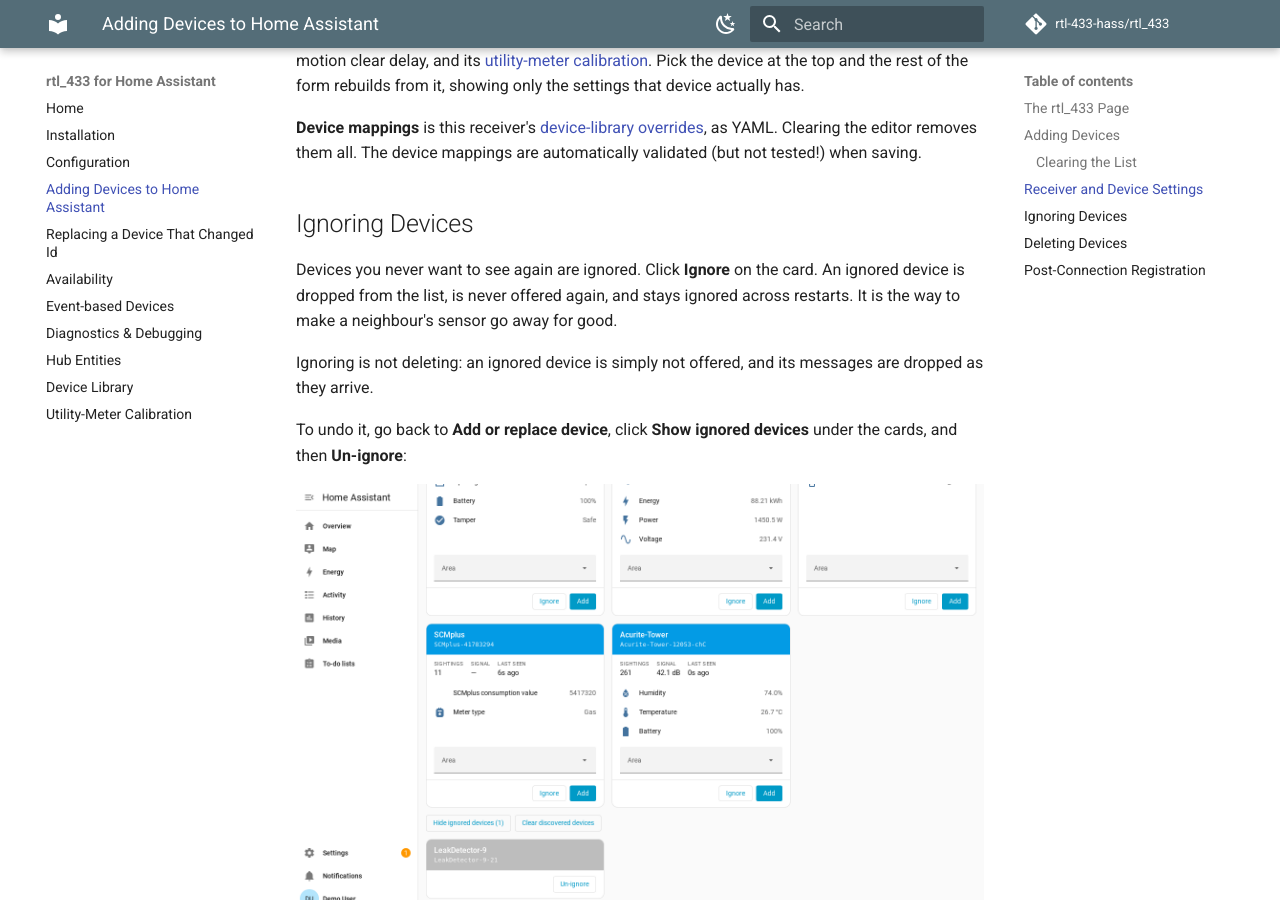
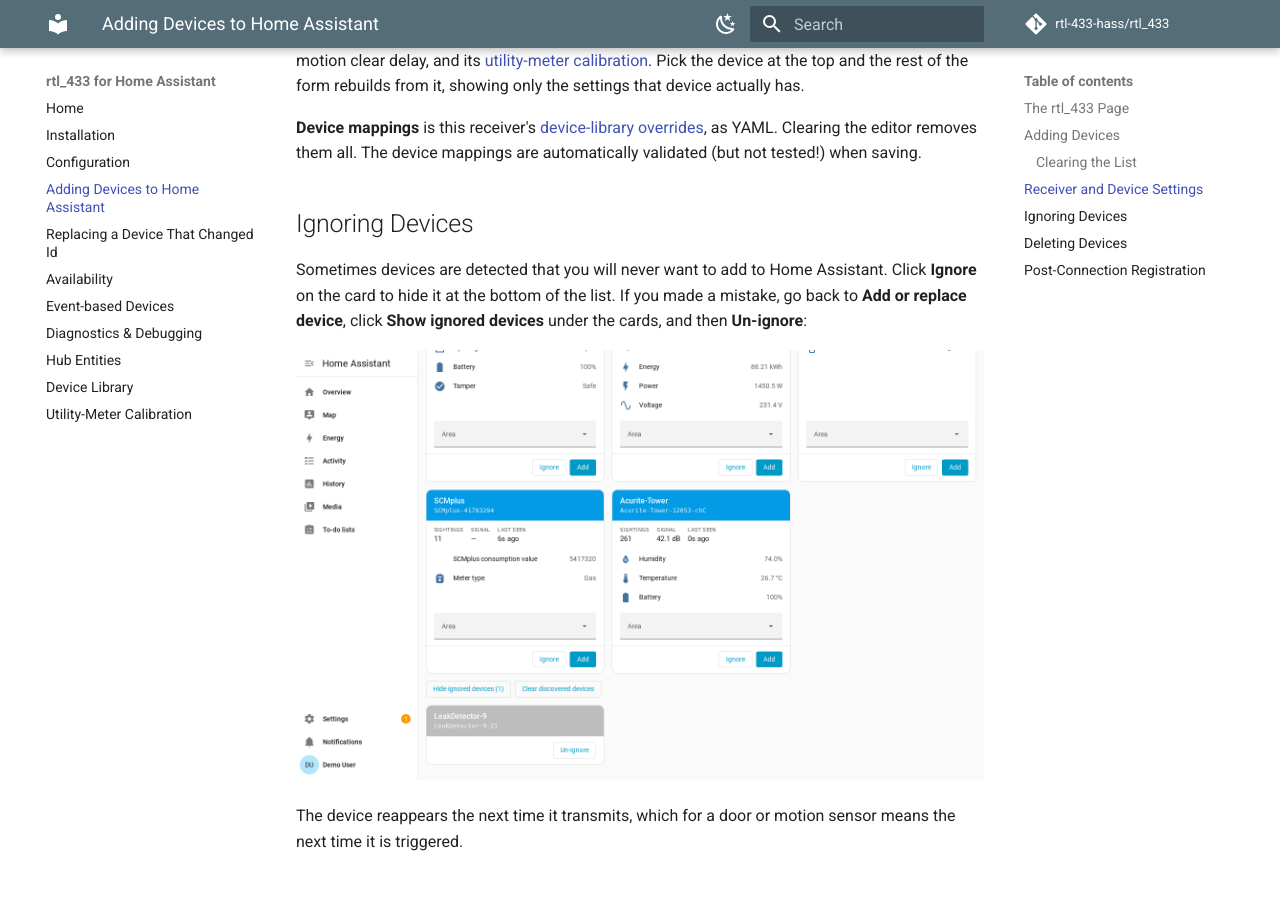
Before and after one commit to rtl-433-hass/rtl_433, an MkDocs documentation site: the page built from docs/device-discovery.md, in a window 1280 px wide and 900 px high, scrolled down 3171 px. Built offline with MkDocs 1.6.1 and Material for MkDocs 9.7.7, drawn with Linux system fonts in a browser that asks for light colours; comment, search, counter and statistics services are not loaded; the version menu is left out.

Commit message:
docs: simplify the Ignoring Devices section
Co-Authored-By: Claude Opus 5 <noreply@anthropic.com>
Claude-Session: https://claude.ai/code/session_018HhtFuqBNovRCKpDqLKD2v

```diff
--- a/docs/device-discovery.md
+++ b/docs/device-discovery.md
@@ -90,15 +90,9 @@ tested!) when saving.
 
 ## Ignoring Devices
 
-Devices you never want to see again are ignored. Click **Ignore** on the card.
-An ignored device is dropped from the list, is never offered again, and stays
-ignored across restarts. It is the way to make a neighbour's sensor go away for
-good.
-
-Ignoring is not deleting: an ignored device is simply not offered, and its
-messages are dropped as they arrive.
-
-To undo it, go back to **Add or replace device**, click **Show ignored
+Sometimes devices are detected that you will never want to add to Home
+Assistant. Click **Ignore** on the card to hide it at the bottom of the list. If
+you made a mistake, go back to **Add or replace device**, click **Show ignored
 devices** under the cards, and then **Un-ignore**:
 
 ![The rtl_433 page with the ignored-devices section revealed, showing one ignored device and its Un-ignore button](images/16-ignored-devices.png)
```
